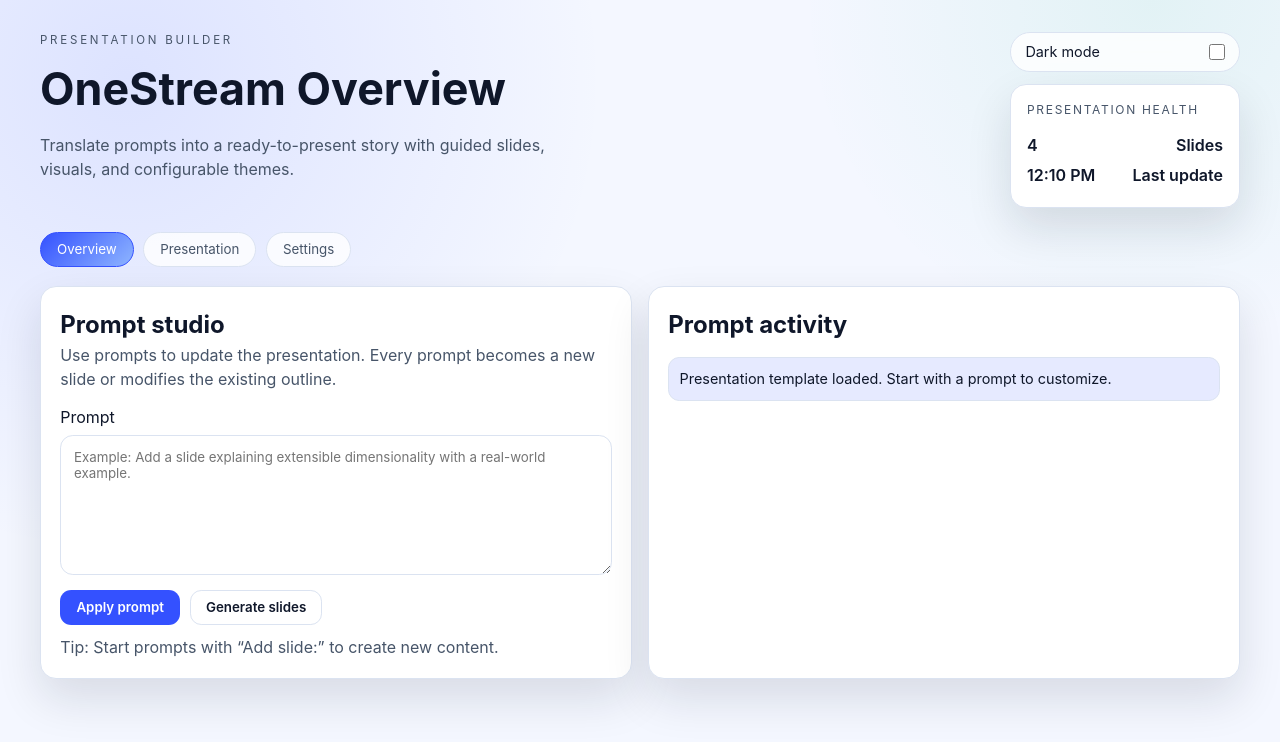
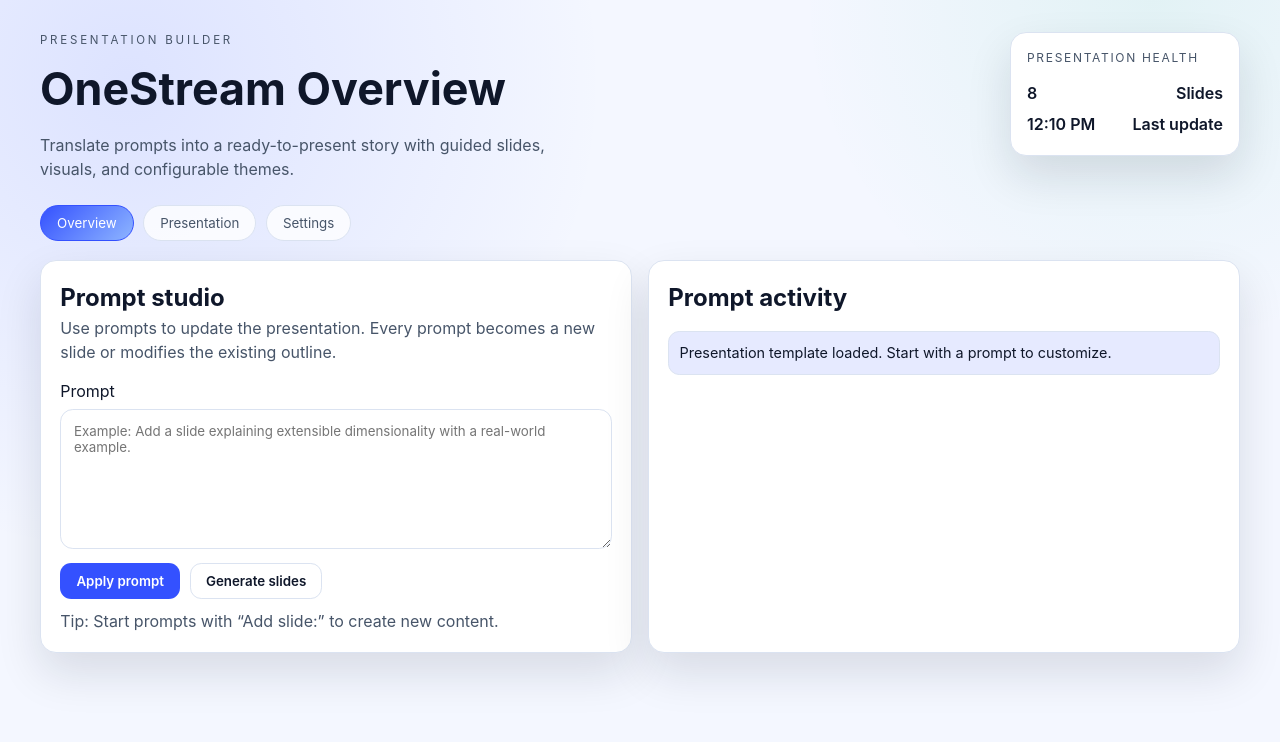
Before and after one commit to antonuccievan/OneStreamOverview, a plain HTML site: page index.html in a window 1280 px wide. Drawn offline with Linux system fonts and the light colour scheme.

Commit message:
Restore 8-slide deck and move dark mode toggle to settings

```diff
--- a/index.html
+++ b/index.html
@@ -19,10 +19,6 @@
         </div>
 
         <div class="header-actions">
-          <label class="theme-control" for="theme-toggle">
-            <span>Dark mode</span>
-            <input id="theme-toggle" type="checkbox" />
-          </label>
           <div class="meta-card">
             <p class="meta-title">Presentation Health</p>
             <div class="meta-stat">
@@ -96,6 +92,10 @@
               Theme now applies across the full interface and persists between sessions.
               Additional controls can be added here as this builder evolves.
             </p>
+            <label class="theme-control settings-theme-control" for="theme-toggle">
+              <span>Dark mode</span>
+              <input id="theme-toggle" type="checkbox" />
+            </label>
           </div>
         </section>
       </main>
--- a/script.js
+++ b/script.js
@@ -55,6 +55,46 @@
       'Example: Actuals feeding Planning.'
     ],
     pill: 'Architecture'
+  },
+  {
+    title: 'Workflow & Process Control',
+    subtitle: 'Structured close and planning cycles with clear accountability.',
+    bullets: [
+      'Workflow profiles organize steps by process, owner, and frequency.',
+      'Status states (Not Started, In Process, Completed) drive visibility.',
+      'Certification and sign-off create strong governance for period close.'
+    ],
+    pill: 'Operations'
+  },
+  {
+    title: 'Data Integration & Quality',
+    subtitle: 'Reliable data movement from source systems into governed finance models.',
+    bullets: [
+      'Data Management orchestrates imports, transforms, and validations.',
+      'Mapping and transformation rules standardize source-system variance.',
+      'Drill-back and audit trails support reconciliation and trust.'
+    ],
+    pill: 'Data'
+  },
+  {
+    title: 'Reporting, Dashboards, and Analysis',
+    subtitle: 'Actionable insights for executives, finance teams, and operations.',
+    bullets: [
+      'Reports, Cube Views, and dashboards deliver role-specific insights.',
+      'Narrative-ready outputs help move from numbers to decisions quickly.',
+      'Variance, trend, and driver analysis can be standardized across entities.'
+    ],
+    pill: 'Insights'
+  },
+  {
+    title: 'Extensibility & Marketplace',
+    subtitle: 'Expand capabilities without redesigning the core finance model.',
+    bullets: [
+      'Business Rules provide custom logic for calculations and process automation.',
+      'Solution Exchange and Marketplace accelerators reduce implementation time.',
+      'Platform extensibility supports evolving requirements over time.'
+    ],
+    pill: 'Extensibility'
   }
 ];
 
--- a/styles.css
+++ b/styles.css
@@ -101,6 +101,11 @@
   width: 1rem;
   height: 1rem;
   accent-color: var(--accent);
+}
+
+.settings-theme-control {
+  margin-top: 1rem;
+  max-width: 180px;
 }
 
 .meta-card,
```
